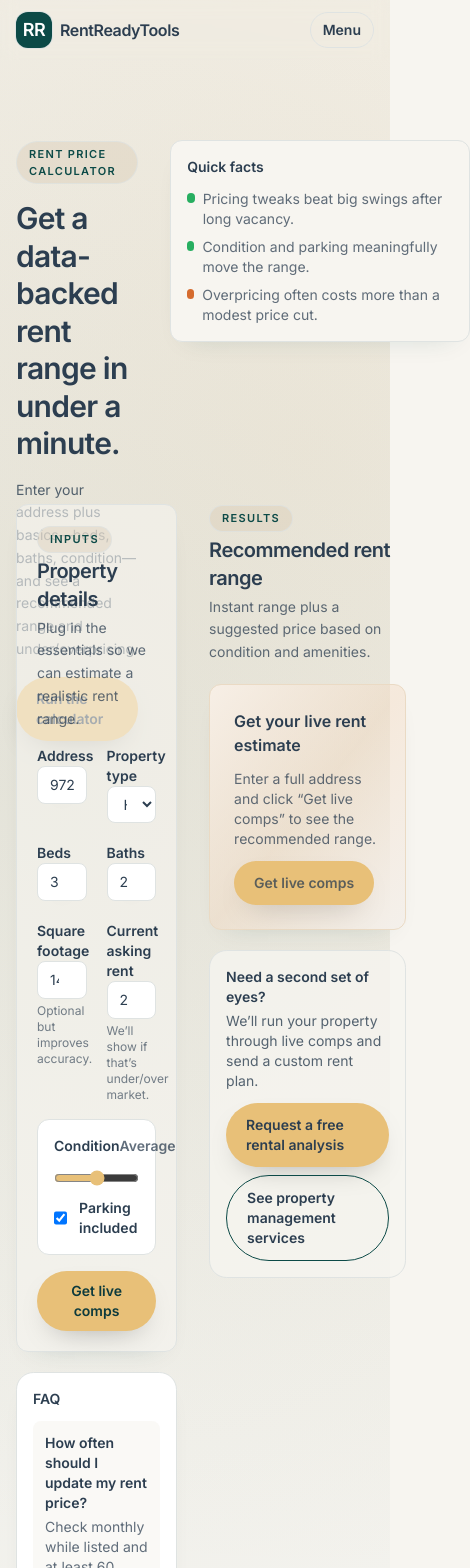
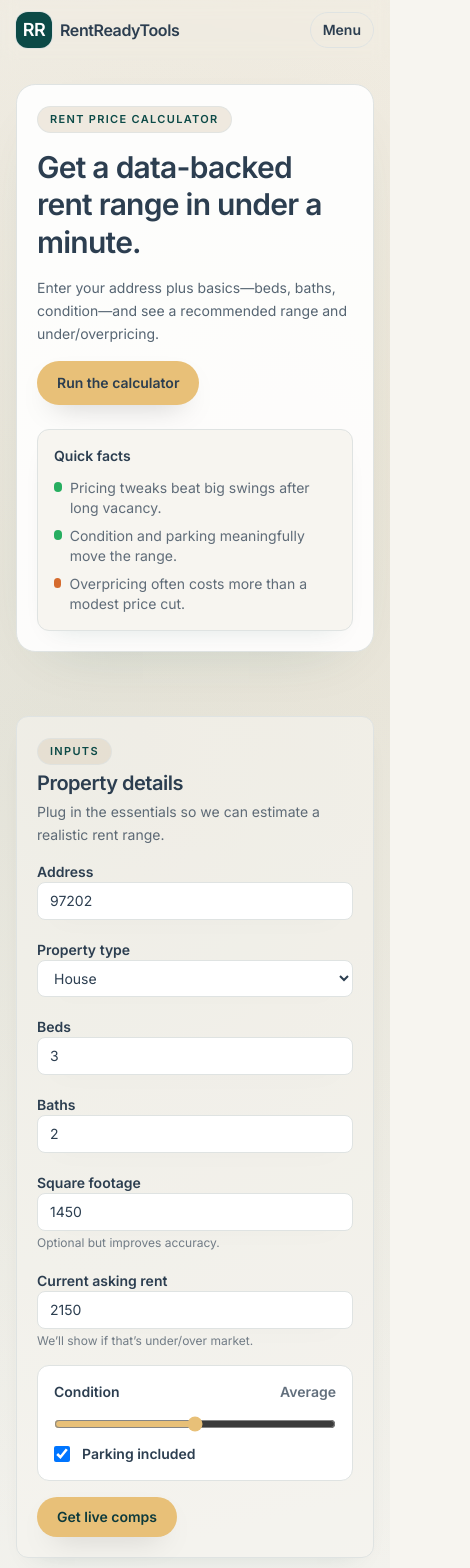
Before and after one commit to MarkTheCoderShark/rentreadytools, a Next.js app in the folder web/: page /tools/rent-estimate-calculator in a window 390 px wide. Shown: the top 1568 px of the page, 470 px wide, since content can reach past the window. Built offline with nearby package versions, Linux system fonts and the light colour scheme.

Commit message:
Improve mobile layout for rent estimate calculator

```diff
--- a/web/src/app/tools/rent-estimate-calculator/page.tsx
+++ b/web/src/app/tools/rent-estimate-calculator/page.tsx
@@ -186,10 +186,10 @@ export default function RentPricingPage() {
 
   return (
     <main
-      className="relative mx-auto w-full space-y-10 px-4 py-8 text-rr-text-primary md:px-6 md:py-10"
+      className="relative mx-auto w-full space-y-10 px-4 py-6 text-rr-text-primary md:px-6 md:py-10"
       style={{ maxWidth: "1280px" }}
     >
-      <section className="grid max-h-[340px] grid-cols-[1fr_300px] items-start gap-8 py-12">
+      <section className="grid gap-6 rounded-[1.2rem] border border-rr-border-gray bg-rr-surface-white/90 p-5 shadow-[var(--shadow-card)] md:grid-cols-[1.05fr_0.95fr] md:p-10">
         <div className="space-y-4">
           <Eyebrow>Rent Price Calculator</Eyebrow>
           <h1 className="text-3xl font-semibold leading-tight tracking-tight md:text-4xl">
@@ -219,7 +219,7 @@ export default function RentPricingPage() {
         </div>
       </section>
 
-      <section id="tool" className="grid grid-cols-[45%_55%] gap-8 py-8 md:py-10">
+      <section id="tool" className="grid grid-cols-1 gap-8 py-6 md:grid-cols-[1.05fr_0.95fr] md:py-10">
         <div className="space-y-5">
           <div className="space-y-4 rounded-[12px] border border-rr-border-gray bg-rr-surface-offwhite/60 p-5 shadow-[var(--shadow-soft)]">
             <SectionHeader
@@ -227,7 +227,7 @@ export default function RentPricingPage() {
               title="Property details"
               description="Plug in the essentials so we can estimate a realistic rent range."
             />
-            <div className="grid grid-cols-2 gap-5">
+            <div className="grid gap-5 md:grid-cols-2">
               <TextField
                 label="Address"
                 value={inputs.address}
```
